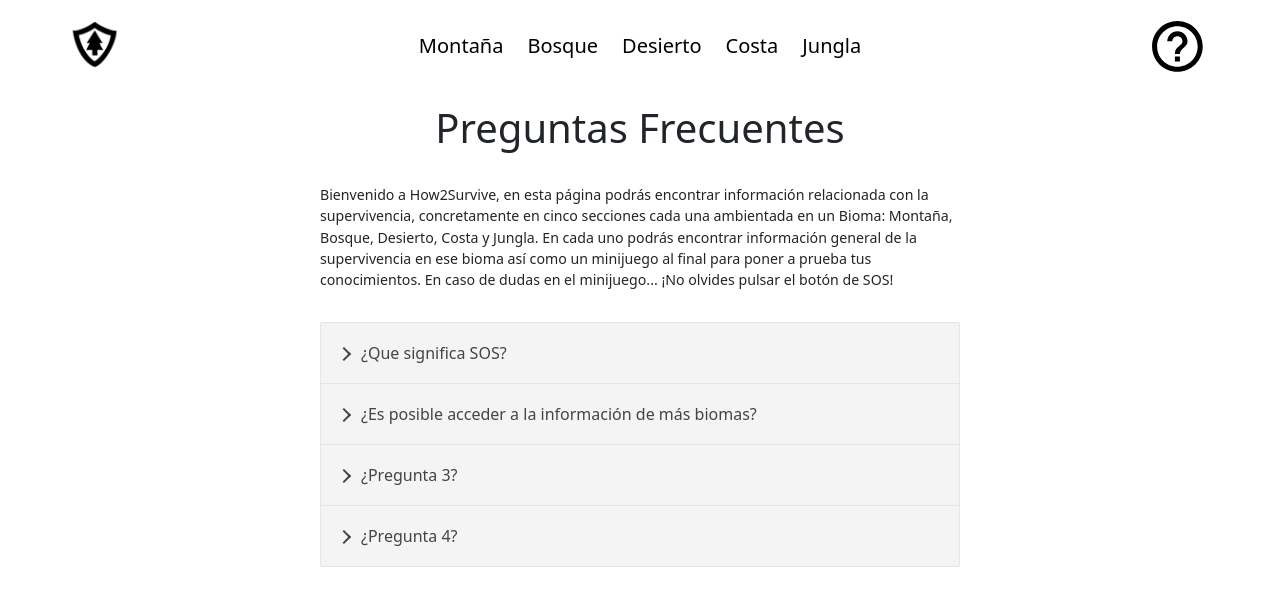
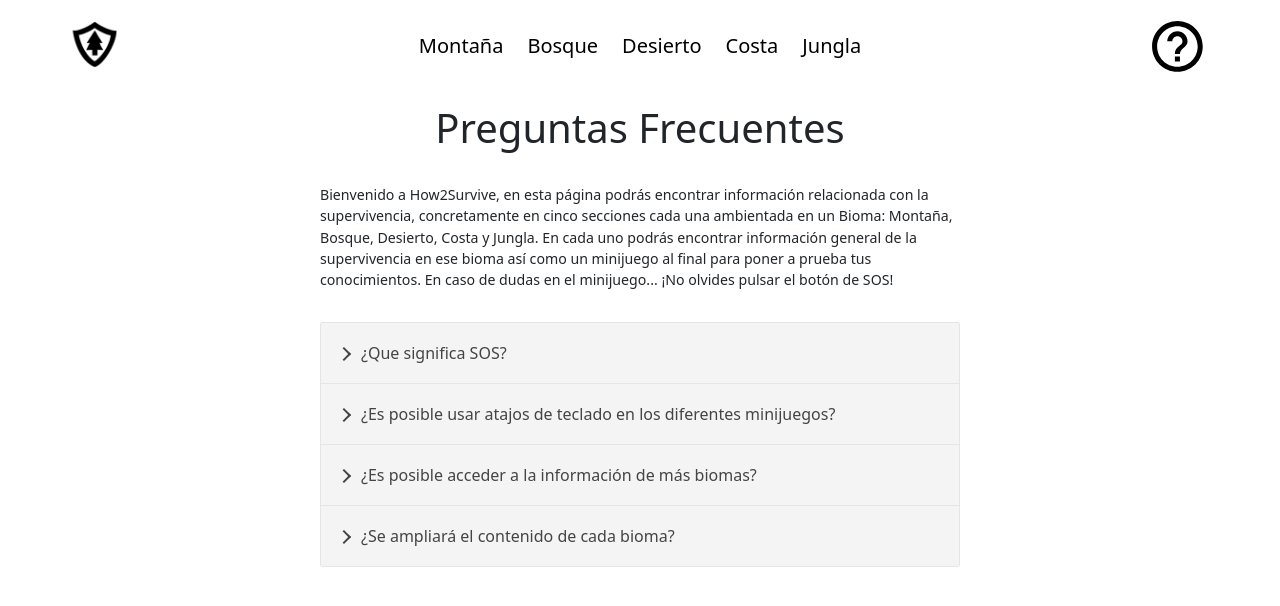
Before and after one commit to pablomarquezb78/UI_UMA, a React (Vite) app in the folder Supervivencia/: page /FAQ in a window 1280 px wide. Shown: the top 606 px of the page. Built offline with nearby package versions, Linux system fonts and the light colour scheme.

Commit message:
Pequeños retoques

```diff
--- a/Supervivencia/src/Desert/Desert.css
+++ b/Supervivencia/src/Desert/Desert.css
@@ -244,3 +244,7 @@
     max-width: 100%;
     height: auto;
 }
+
+#shortcutsContainer{
+    width: 90%;
+}
--- a/Supervivencia/src/Desert/DesertBagGame.jsx
+++ b/Supervivencia/src/Desert/DesertBagGame.jsx
@@ -22,7 +22,7 @@ function DesertBagGame() {
         color: disabled ? 'gray' : 'black',
         pointerEvents: disabled ? 'none' : 'auto',
         '&:hover': {
-            color: disabled ? 'gray' : 'white',
+            color: disabled ? 'gray' : '',
         },
         '.MuiSvgIcon-root': {
             width: 'calc(30px + (80 - 30) * ((100vmin - 350px) / (1080 - 350)))',
--- a/Supervivencia/src/Desert/HelpSection.jsx
+++ b/Supervivencia/src/Desert/HelpSection.jsx
@@ -18,7 +18,7 @@ function HelpSection({ showHelp }) {
                 podrás elegir solo 8 de ellos para llevártelos al desierto. <br/><br/>Cada uno tiene unos puntos de supervivencia asociados y unas ventajas y desventajas para que
                 puedas analizar su utilidad. La máxima puntuación es de 100 ¡A por ello!
             </span>
-            <button id="bagCloseHelp" className="btn btn-dark h-25 mt-1" style={{ maxHeight: '50px' }} onClick={showHelp}>Volver</button>
+            <button id="bagCloseHelp" className="btn btn-dark h-25 mt-1" style={{ maxHeight: '50px' }} onClick={showHelp}>Volver al juego</button>
         </div>
     );
 }
--- a/Supervivencia/src/Desert/ShortcutsSection.jsx
+++ b/Supervivencia/src/Desert/ShortcutsSection.jsx
@@ -4,10 +4,10 @@ import atajos from '../../public/Desert/DesertImages/atajosdesert.png'
 
 function ShortcutsSection({ showShortcuts }) {
     return (
-        <div id="shortcutsContainer" className="position-absolute z-1 bg-white border border-black rounded p-3 mb-5 appear-animation w-75 d-flex flex-column justify-content-center align-items-center top-50 start-50 translate-middle ">
-            <h1 style={{ fontSize: 'calc(12px + (60 - 12) * ((100vmin - 350px) / (1080 - 350)))'}}>Atajos de teclado</h1>
+        <div id="shortcutsContainer" className="position-absolute z-1 bg-white border border-black rounded p-3 mb-5 appear-animation d-flex flex-column justify-content-center align-items-center top-50 start-50 translate-middle"  style={{ maxWidth: '800px' }}>
+            <h1 className="mb-3" style={{ fontSize: 'calc(12px + (60 - 12) * ((100vmin - 350px) / (1080 - 350)))'}}>Atajos de teclado</h1>
             <img src={atajos} alt="Atajos: con el 0 puedes reiniciar el juego, con el 4 puedes mostrar el objeto anterior, con el 5 puedes incluir el objeto en la mochila, con el 6 puedes mostrar el siguiente objeto y con el 9 puedes activar el menu de ayuda SOS y "></img>
-            <button id="bagCloseHelp" className="btn btn-dark h-25 mt-1" style={{ maxHeight: '50px' }} onClick={showShortcuts}>Volver</button>
+            <button id="bagCloseHelp" className="btn btn-dark h-25 mt-4" style={{ maxHeight: '50px' }} onClick={showShortcuts}>Volver al juego</button>
         </div>
     );
 }
--- a/Supervivencia/src/Info/Components/FAQ.jsx
+++ b/Supervivencia/src/Info/Components/FAQ.jsx
@@ -35,6 +35,19 @@ function FAQ(){
                     <AccordionItem>
                         <AccordionItemHeading>
                             <AccordionItemButton>
+                                ¿Es posible usar atajos de teclado en los diferentes minijuegos?
+                            </AccordionItemButton>
+                        </AccordionItemHeading>
+                        <AccordionItemPanel>
+                            <p className='fontControlFaq'>
+                                Sí, en cada minijuego encontrarás junto al botón de SOS un botón para ver los atajos de teclado asociados a ese minijuego además de esto,
+                                tanto los minijuegos como la propia web es navegable haciendo uso del tabulador.
+                            </p>
+                        </AccordionItemPanel>
+                    </AccordionItem>
+                    <AccordionItem>
+                        <AccordionItemHeading>
+                            <AccordionItemButton>
                                 ¿Es posible acceder a la información de más biomas?
                             </AccordionItemButton>
                         </AccordionItemHeading>
@@ -48,24 +61,13 @@ function FAQ(){
                     <AccordionItem>
                         <AccordionItemHeading>
                             <AccordionItemButton>
-                                ¿Pregunta 3?
+                                ¿Se ampliará el contenido de cada bioma?
                             </AccordionItemButton>
                         </AccordionItemHeading>
                         <AccordionItemPanel>
                             <p className='fontControlFaq'>
-                                Respuesta 3
-                            </p>
-                        </AccordionItemPanel>
-                    </AccordionItem>
-                    <AccordionItem>
-                        <AccordionItemHeading>
-                            <AccordionItemButton>
-                                ¿Pregunta 4?
-                            </AccordionItemButton>
-                        </AccordionItemHeading>
-                        <AccordionItemPanel>
-                            <p className='fontControlFaq'>
-                                Respuesta 4
+                                Por ahora hemos decidido incluir solo el contenido dispuesto en cada bioma, pero con las actualizaciones progresivas
+                                que recibirá la página estos contenidos (animales, plantas, tips de supervivencia...) pueden verse aumentados.
                             </p>
                         </AccordionItemPanel>
                     </AccordionItem>
```
